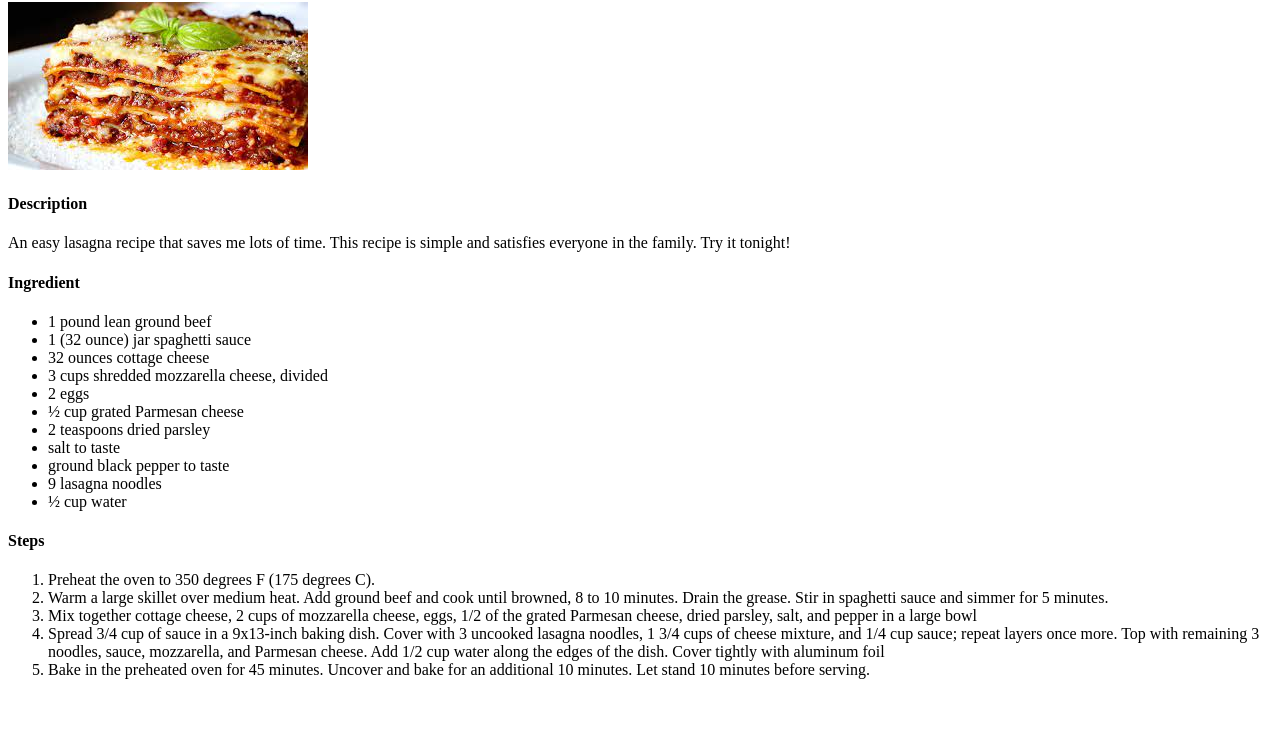
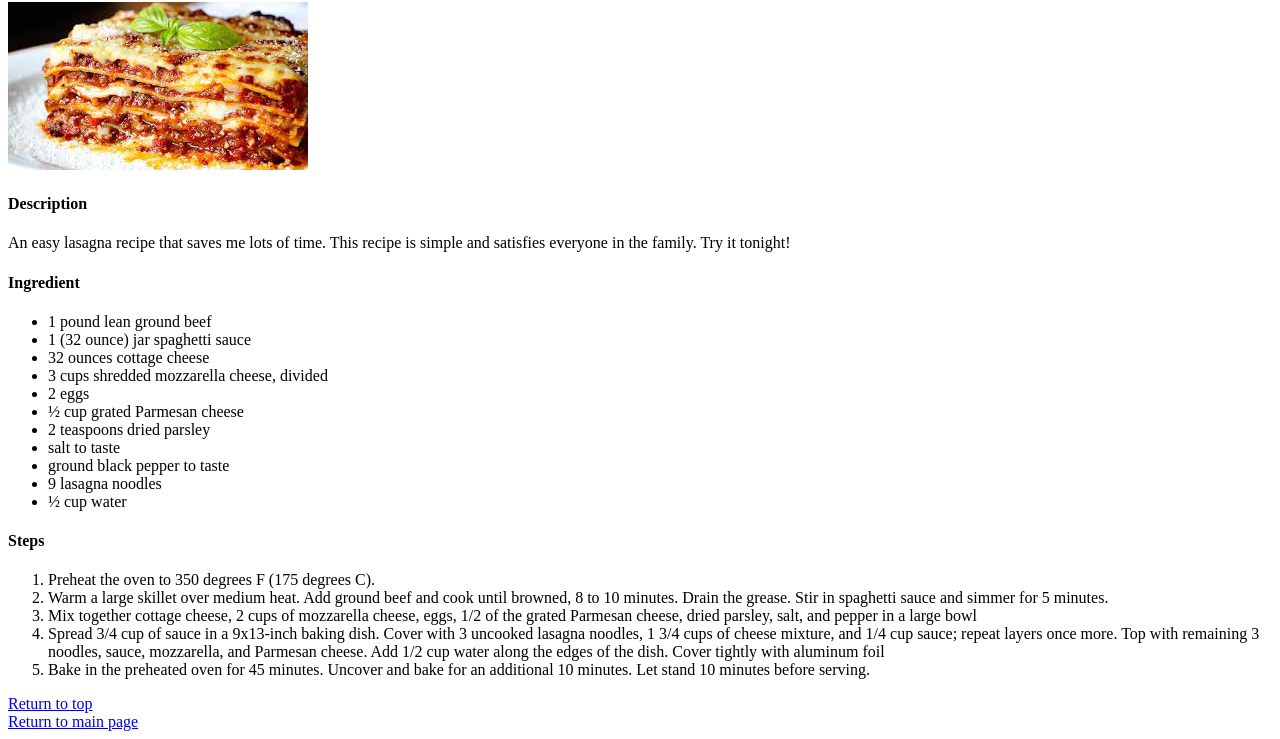
Before and after one commit to lucasnarbondo/odin-recipes, a plain HTML site: page recipes/lasagna.html in a window 1280 px wide. Shown: the part 78-817 px from the top of the page. Drawn offline with Linux system fonts and the light colour scheme.

Commit message:
Add return to top and to main page

```diff
--- a/recipes/lasagna.html
+++ b/recipes/lasagna.html
@@ -32,5 +32,8 @@
       <li>Spread 3/4 cup of sauce in a 9x13-inch baking dish. Cover with 3 uncooked lasagna noodles, 1 3/4 cups of cheese mixture, and 1/4 cup sauce; repeat layers once more. Top with remaining 3 noodles, sauce, mozzarella, and Parmesan cheese. Add 1/2 cup water along the edges of the dish. Cover tightly with aluminum foil</li>
       <li>Bake in the preheated oven for 45 minutes. Uncover and bake for an additional 10 minutes. Let stand 10 minutes before serving.</li>
     </ol>
+    <a href="#header">Return to top</a>
+    <br>
+    <a href="../index.html">Return to main page</a>
   </body>
 </html>
```
Also changed, not shown: recipes/tiramisu.html (+3 -0 lines).
